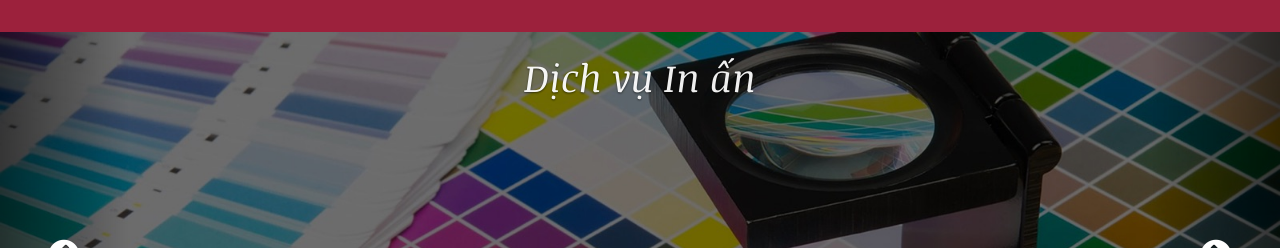
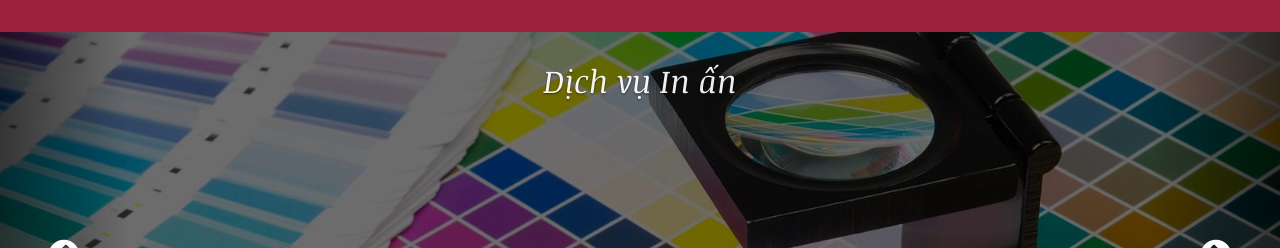
Before and after one commit to dvagribank/dvagribank.github.io, a Jekyll site: the page built from index.html, in a window 1280 px wide. Shown: the top 248 px of the page. Built offline with Jekyll 4.4.1, drawn with Linux system fonts in a browser that asks for light colours.

Commit message:
fix headline size

```diff
--- a/css/main.scss
+++ b/css/main.scss
@@ -72,16 +72,16 @@ header {
 
 .dv_slideshow_caption {
     font-family: "Noticia Text", serif;
-    font-size: 2.4em;
+    font-size: 2em;
     font-style: italic;
     line-height: 1.2em;
     -webkit-transition-delay: 3s; /* Safari */
     transition-delay: 3s;
     @media (max-width: $screen-md-max) {
-        font-size: 2em;
+        font-size: 1.8em;
     }
     @media (max-width: $screen-sm-max) {
-        font-size: 1.8em;
+        font-size: 1.6em;
     }
 
 }
```
